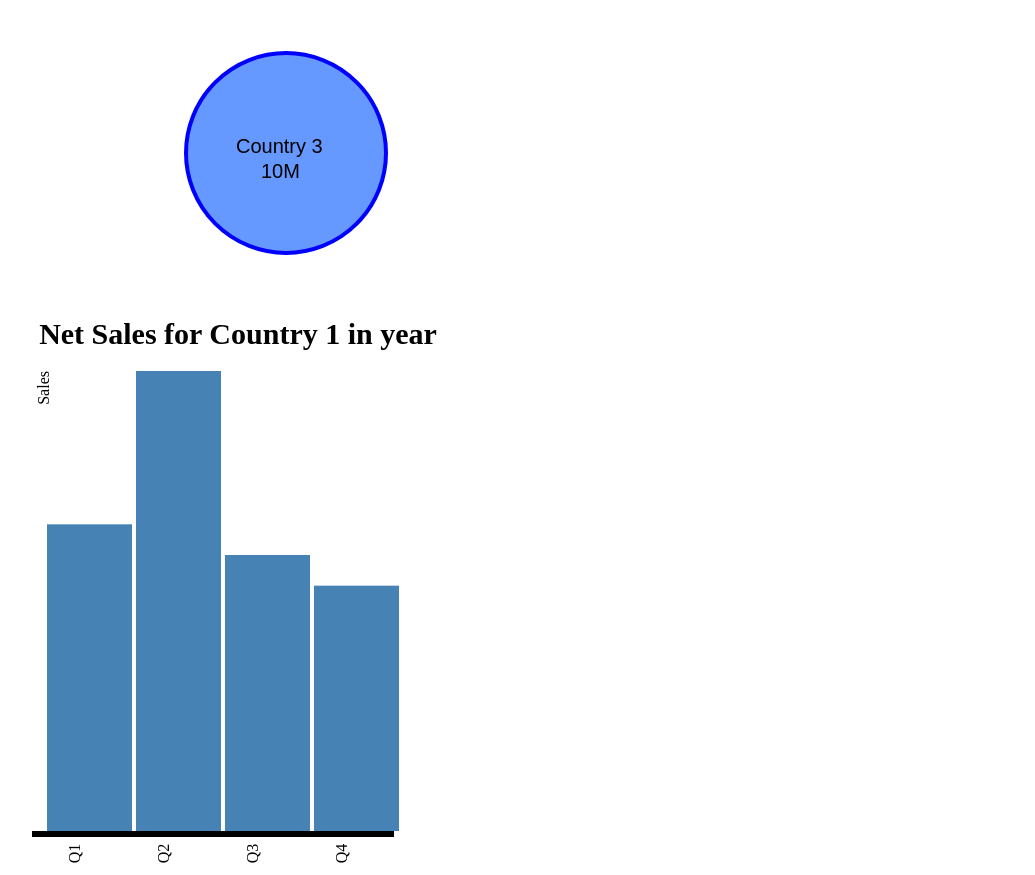
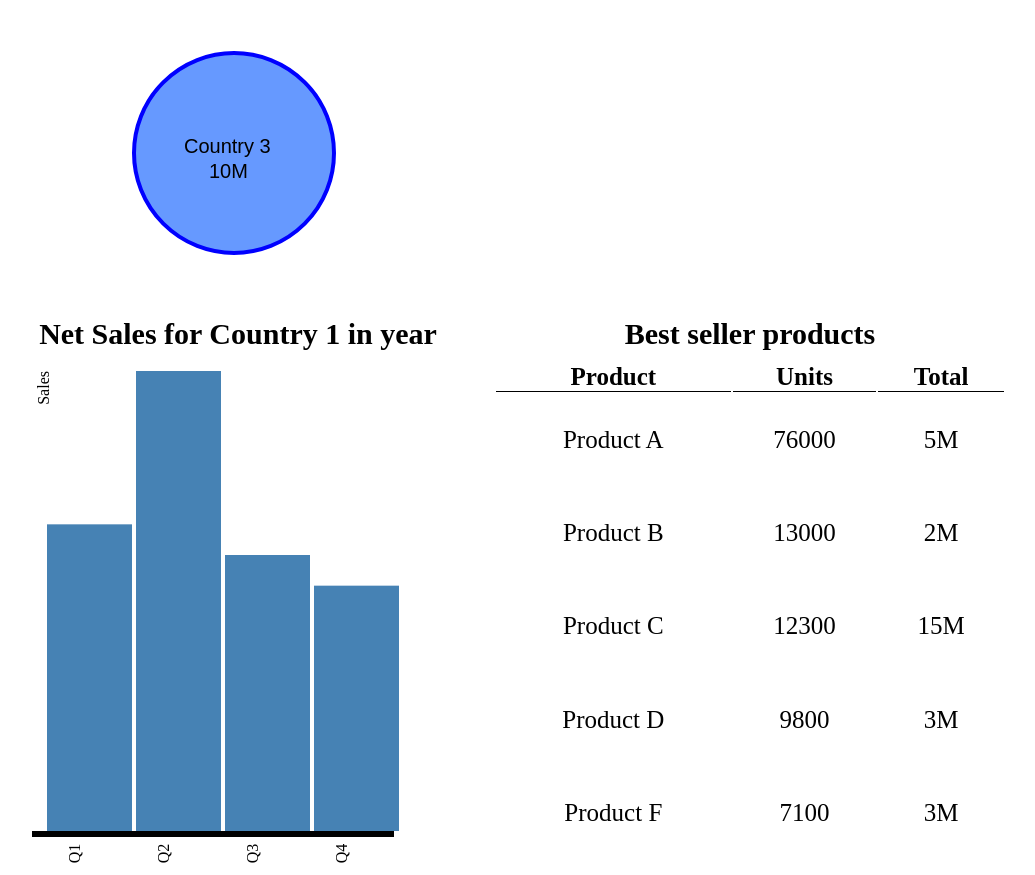
Before and after one commit to renannprado/chart_example, a plain HTML site: page index.html in a window 1280 px wide. Shown: the part 421-1296 px from the top of the page, without its empty margins (146-1181 px from the left). Drawn offline with nearby package versions, Linux system fonts and the light colour scheme; some packages are replaced by stand-ins of ours.

Commit message:
Information table now working. Still need styling

```diff
--- a/css/style.css
+++ b/css/style.css
@@ -30,6 +30,7 @@ h1 {
     height: 100%;
     vertical-align: top;
     line-height: 50px;
+    font-size: 30px;
 }
 
 #sapLogo {
@@ -48,7 +49,7 @@ nav > div > select {
 
 .reportCircle {
     display: inline-block;
-    margin-left: 15%;
+    margin-left: 10%;
     margin-top: 25px;
 }
 
@@ -93,6 +94,49 @@ nav > div > select {
     margin-top: 10px;
 }
 
+#informationTable > b {
+    font-size: 30px;
+    display: block;
+    text-align: center;
+}
+
+#informationTable > div {
+    /*background-color: #00cc66;*/
+}
+
+#informationTable > table {
+    text-align: center;
+    /*margin: 0 auto;*/
+    margin: 10px auto 0 auto;
+    width: 100%;
+    height: 100%;
+    font-size: 25px;
+}
+
+#informationTable > table > thead {
+    margin-bottom: 5px;
+    /*color: #3399ff;*/
+}
+
+#informationTable > table > thead > tr > th {
+    /*margin-bottom: 5px;*/
+    /*color: #3399ff;*/
+    border-bottom: 1px solid black;
+}
+
+#informationTable > table > tbody {
+    margin-bottom: 5px;
+    /*color: #3399ff;*/
+}
+
+.rowOdd {
+    background-color: #009999;
+}
+
+.rowEven {
+    background-color: #33ccff;
+}
+
 .hide {
     display: none !important;
 }
--- a/index.html
+++ b/index.html
@@ -31,8 +31,24 @@
             <div ng-controller="BarChartController" id="barChart">
                 <b ng-class="{hide: !show}">Net Sales for {{report.data.name}} in year {{report.parameters.selectedYear}}</b>
             </div>
-            <div ng-controller="InformationTableController" id="informationTable">
-
+            <div ng-class="{hide: !show}" ng-controller="InformationTableController" id="informationTable">
+                <b >Best seller products</b>
+                    <table>
+                        <thead>
+                            <tr>
+                                <th>Product</th>
+                                <th>Units</th>
+                                <th>Total</th>
+                            </tr>
+                        </thead>
+                        <tbody>
+                            <tr ng-class-even="rowEven" ng-class-odd="rowOdd" ng-repeat="bestSellerProduct in report.data.country_data.best_sellers">
+                                <td>{{bestSellerProduct.name}}</td>
+                                <td>{{bestSellerProduct.units}}</td>
+                                <td>{{bestSellerProduct.total}}</td>
+                            </tr>
+                        </tbody>
+                    </table>
             </div>
         </div>
         <!-- putting at the end for faster page load -->
--- a/js/app.js
+++ b/js/app.js
@@ -181,9 +181,12 @@ chartExampleApp.controller("BarChartController", function circleControllerFuncti
 
 chartExampleApp.controller("InformationTableController", function circleControllerFunction($rootScope, $scope, SalesInfoFactory)
 {
+    $scope.show = false;
+
     $rootScope.$on("onCircleSelection", function (evt, params)
     {
-
+          $scope.show = true;
+          $scope.report = params;
     });
 });
 
```
